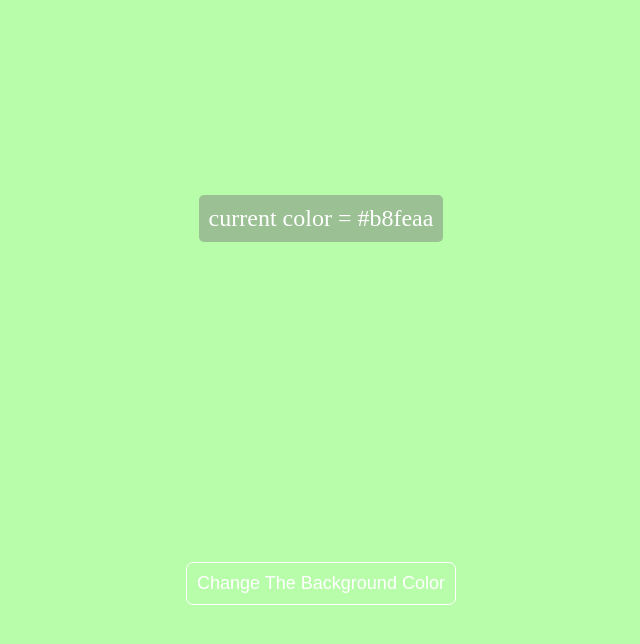
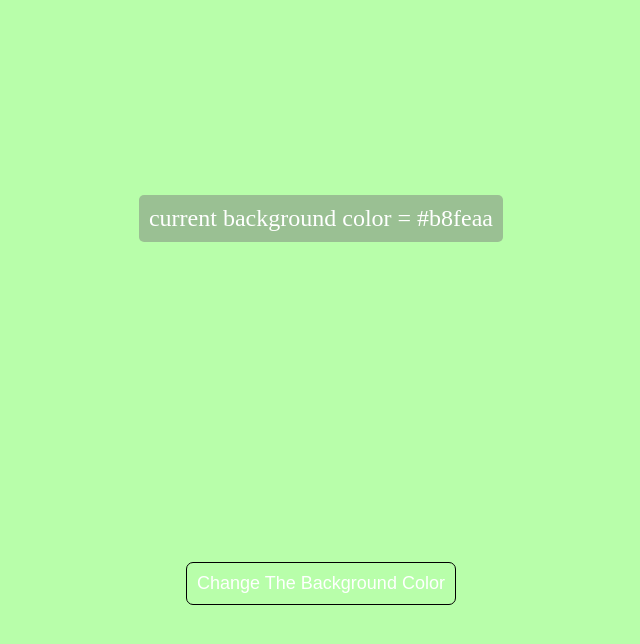
Before and after one commit to AmirSenpai/color-changer, a website: page src/main.html in a window 1280 px wide. Both pictures are taken after a click on the button "Change The Background Color". Shown: the whole page, without its empty margins (319-959 px from the left). Drawn offline with Linux system fonts and the light colour scheme.

Commit message:
minor changes

```diff
--- a/package.json
+++ b/package.json
@@ -1,6 +1,6 @@
 {
   "name": "color-changer",
-  "version": "1.5.0",
+  "version": "2.0.1",
   "description": "a simple practice code to change the background color when you click the button to a random color",
   "main": "main.html",
   "scripts": {
--- a/src/javascript.js
+++ b/src/javascript.js
@@ -29,7 +29,7 @@ const setBg = () => {
     let div = document.getElementById("color-changer");
     div.style.backgroundColor ="#" + randomColor;
     let color_note = document.getElementById("color-note");
-    color_note.innerHTML = "current color = " + "#" + randomColor;
+    color_note.innerHTML = "current background color = " + "#" + randomColor;
 }
 function ccbtn(){
     setBg();
--- a/src/main.html
+++ b/src/main.html
@@ -9,7 +9,7 @@
 </head>
 <body>
     <div class="color-changer" id="color-changer">
-        <p class="color-note" id="color-note">current color = #121212</p>
+        <p class="color-note" id="color-note">current background color = #121212</p>
         <input type="button" value="Change The Background Color" class="ccbtn" id="ccbtn" onclick="ccbtn();">
     </div>
 </body>
--- a/src/styles.css
+++ b/src/styles.css
@@ -13,7 +13,7 @@
 }
 .ccbtn{
     background: none;
-    border: 1px solid white;
+    border: 1px solid black;
     color: white;
     font-size: large;
     padding: 10px;
@@ -24,7 +24,8 @@
 .ccbtn:hover{
     box-shadow: 1px 1px 10px -2px white;
     padding: 12px;
-    background: #79797977;
+    color: black;
+    background: #797979a9;
 }
 .color-note{
     margin-bottom: 25%;
```
